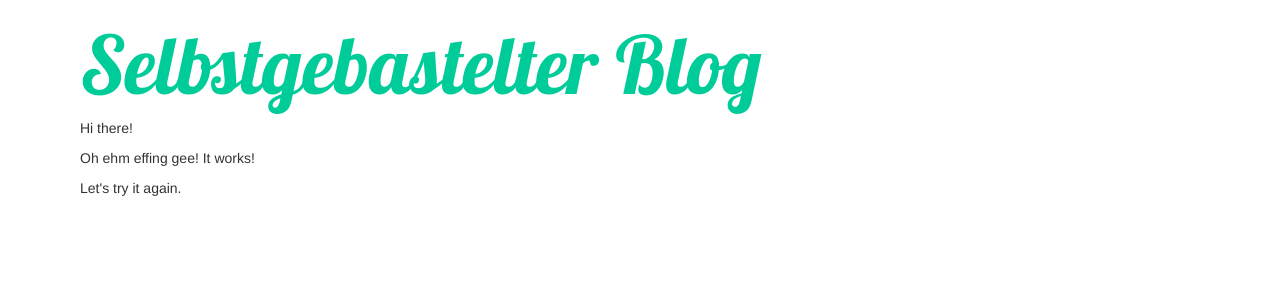
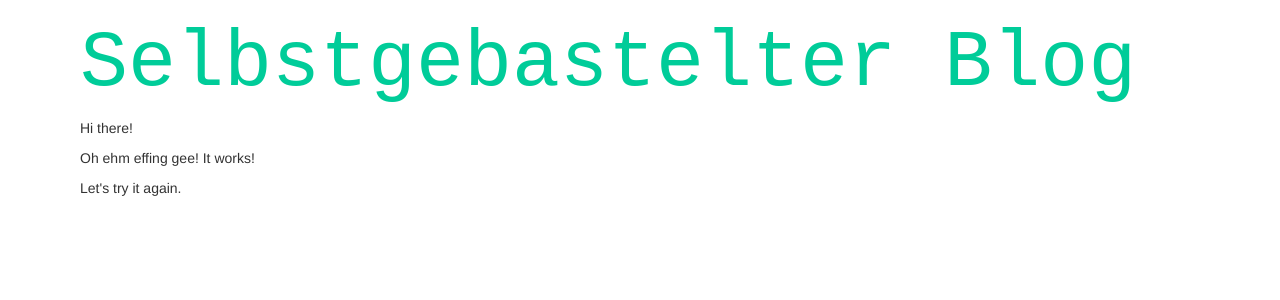
Before and after one commit to ilanabischof/my-first-blog, a Django app: page / in a window 1280 px wide. Shown: the top 300 px of the page. Run offline with Django 3.2, Linux system fonts and the light colour scheme; data that the repository does not hold is empty; some libraries are stand-ins or nearby versions.

```diff
--- a/blog/static/css/blog.css
+++ b/blog/static/css/blog.css
@@ -1,7 +1,7 @@
 h1 a {
     color: #00cc99;
     font-size: 80px;
-    font-family: 'Lobster';
+    font-family: 'Courier New';
 }
 body {
     padding-left: 80px;
```
